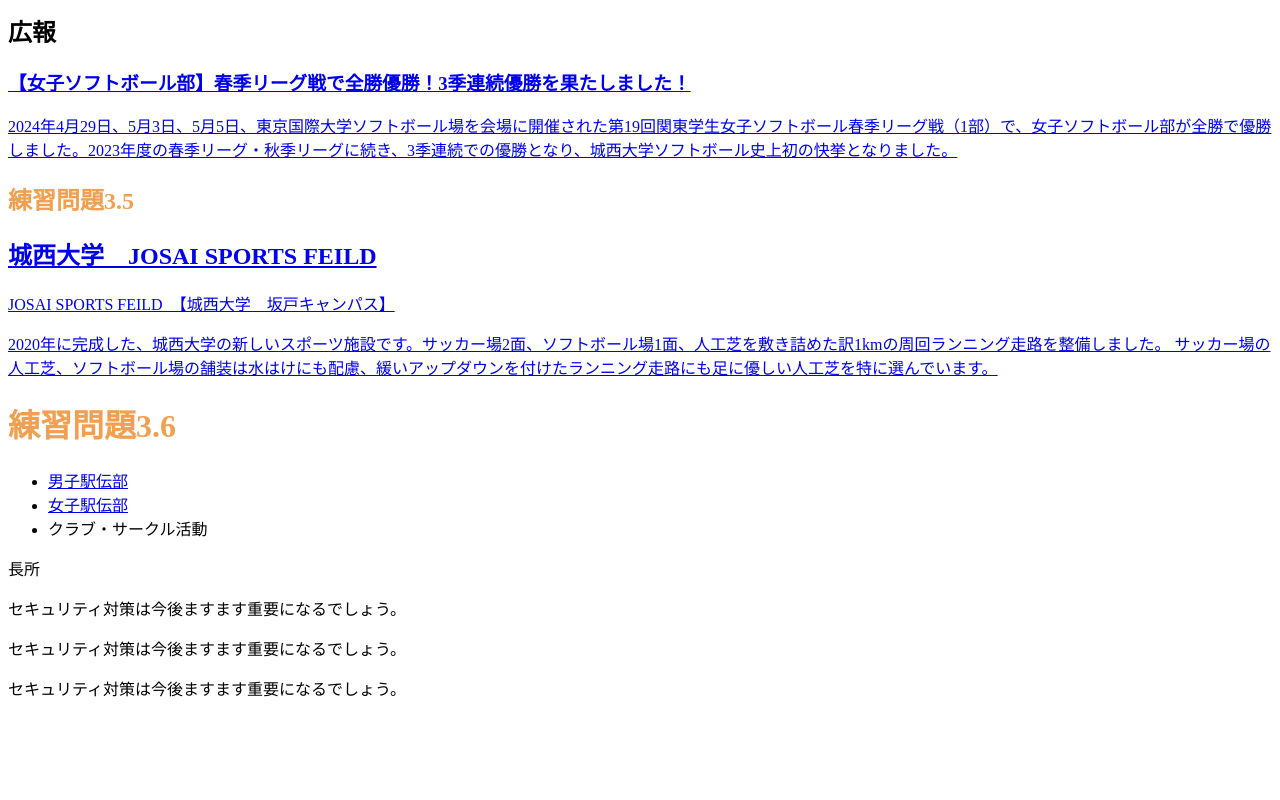
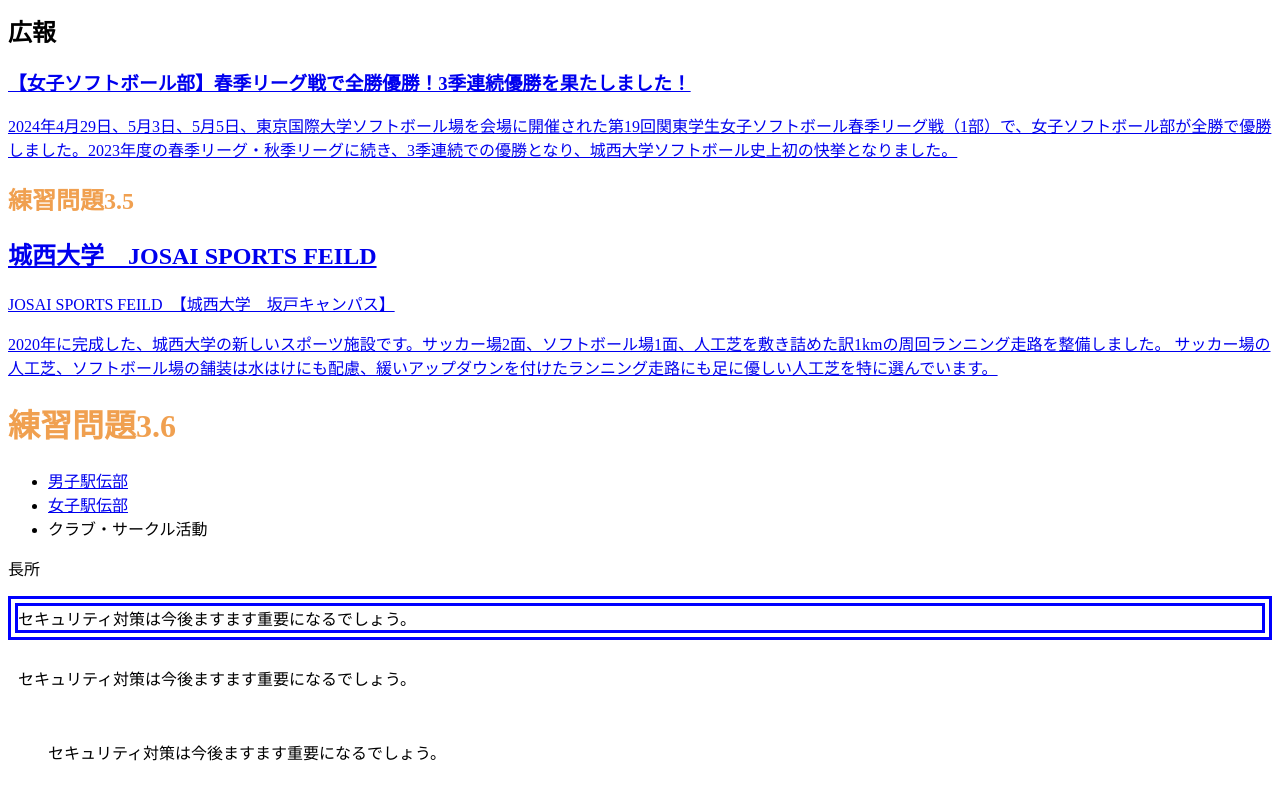
Before and after one commit to manami20051106/manami1106, a plain HTML site: page index.html in a window 1280 px wide. Shown: the part 3167-3967 px from the top of the page. Before the commit the page ends 3883 px from the top, so only its background shows below. Drawn offline with Linux system fonts and the light colour scheme.

Commit message:
Update mystyle.css

```diff
--- a/mystyle.css
+++ b/mystyle.css
@@ -3,3 +3,7 @@ h1{ color: blue;}
 h1 { color: #F0A050; }
 th, td{ border: dashed thick black; }
 th.important { color: red; }
+p.sample1 {border: double 10px #0000ff;}
+p.sample2 {border: inset 10px #0000;}
+p.sample3 {margin: 30px  30px;padding: 10px;border:
+mediaum solid #ff00ff;}
```
